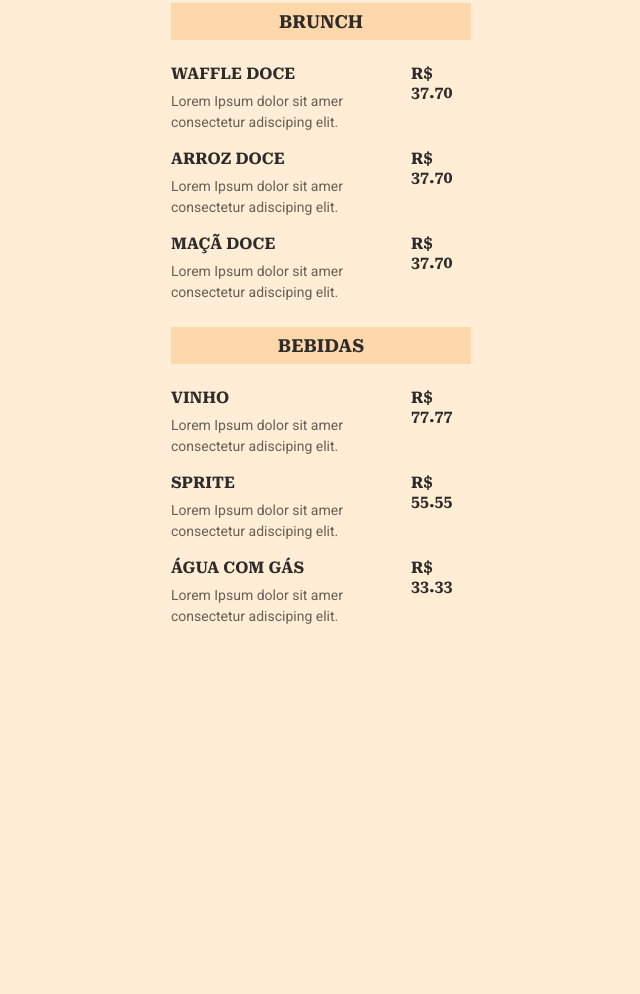
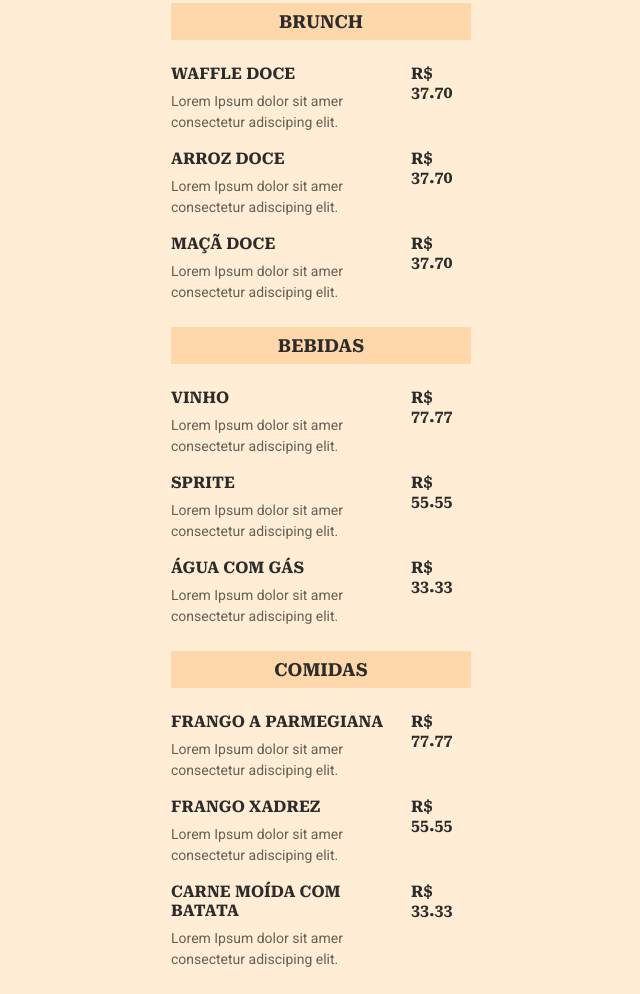
Before and after one commit to giustt/maratona-explorer-3, a plain HTML site: page index.html in a window 1280 px wide. Shown: the part 146-1140 px from the top of the page, without its empty margins (319-959 px from the left). Before the commit the page ends 800 px from the top, so only its background shows below. Drawn offline with Linux system fonts and the light colour scheme.

Commit message:
Adding Section "Comidas"

```diff
--- a/index.html
+++ b/index.html
@@ -116,6 +116,55 @@
         </ul>
     </section>
 
+    <section>
+        <h2>Comidas</h2>
+
+        <ul>
+            <li>
+
+                <div class="details">
+                    <h3>Frango a Parmegiana</h3>
+                    <p>Lorem Ipsum dolor sit amer consectetur adisciping elit.</p>
+                </div>
+
+                <strong class="price">
+                    R$ 77.77
+                </strong>
+
+            </li>
+
+            <li>
+
+                <div class="details">
+                    <h3>Frango Xadrez</h3>
+                    <p>Lorem Ipsum dolor sit amer consectetur adisciping elit.</p>
+                </div>
+
+                <strong class="price">
+                    R$ 55.55
+                </strong>
+
+            <li>
+
+                <div class="details">
+                    <h3>Carne Moída com Batata</h3>
+                    <p>Lorem Ipsum dolor sit amer consectetur adisciping elit.</p>
+                </div>
+
+                <strong class="price">
+                    R$ 33.33
+                </strong>
+
+            </li>
+
+
+
+            </li>
+        </ul>
+    </section>
+
+
+
 </body>
 
 </html>
```
